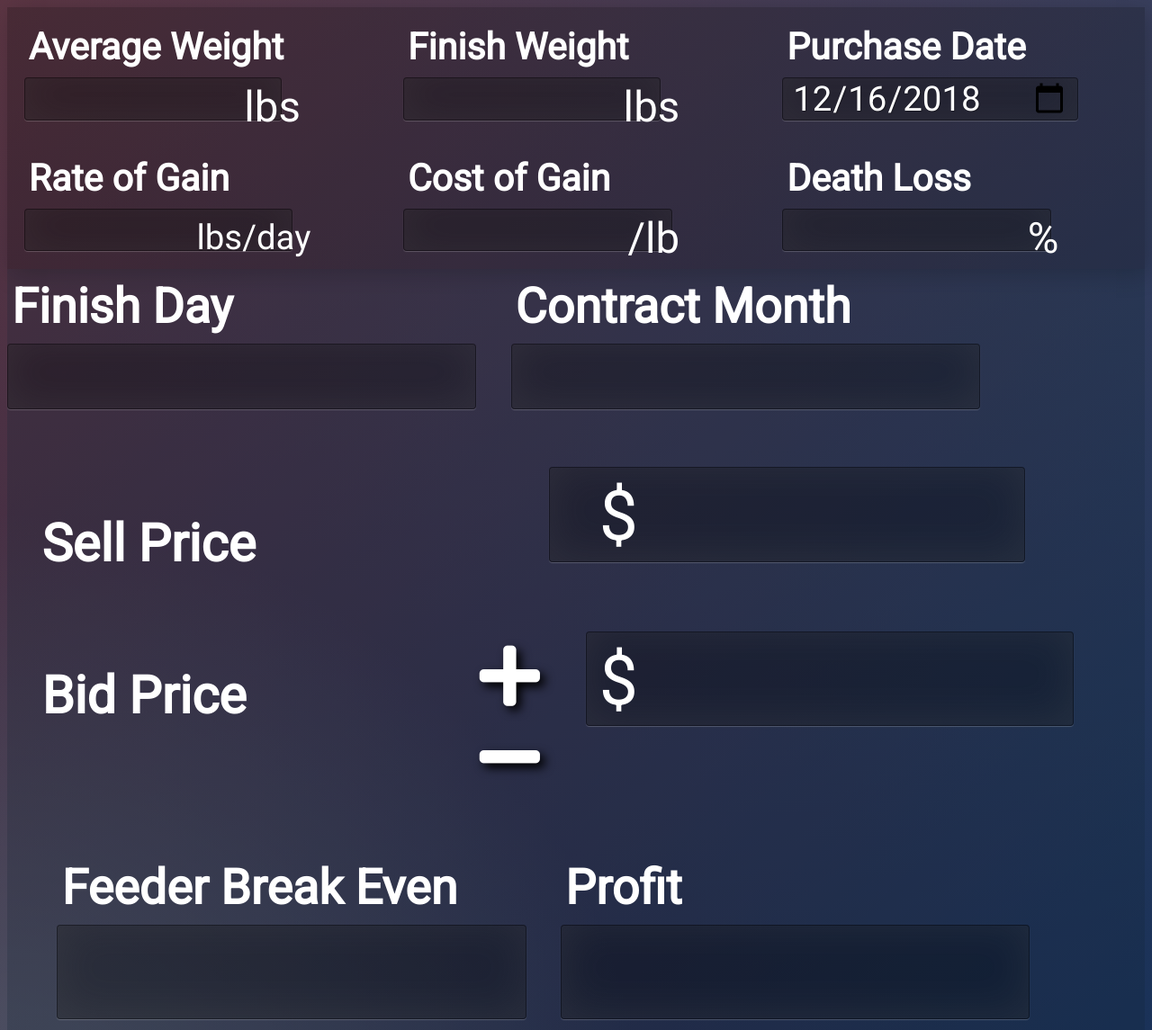
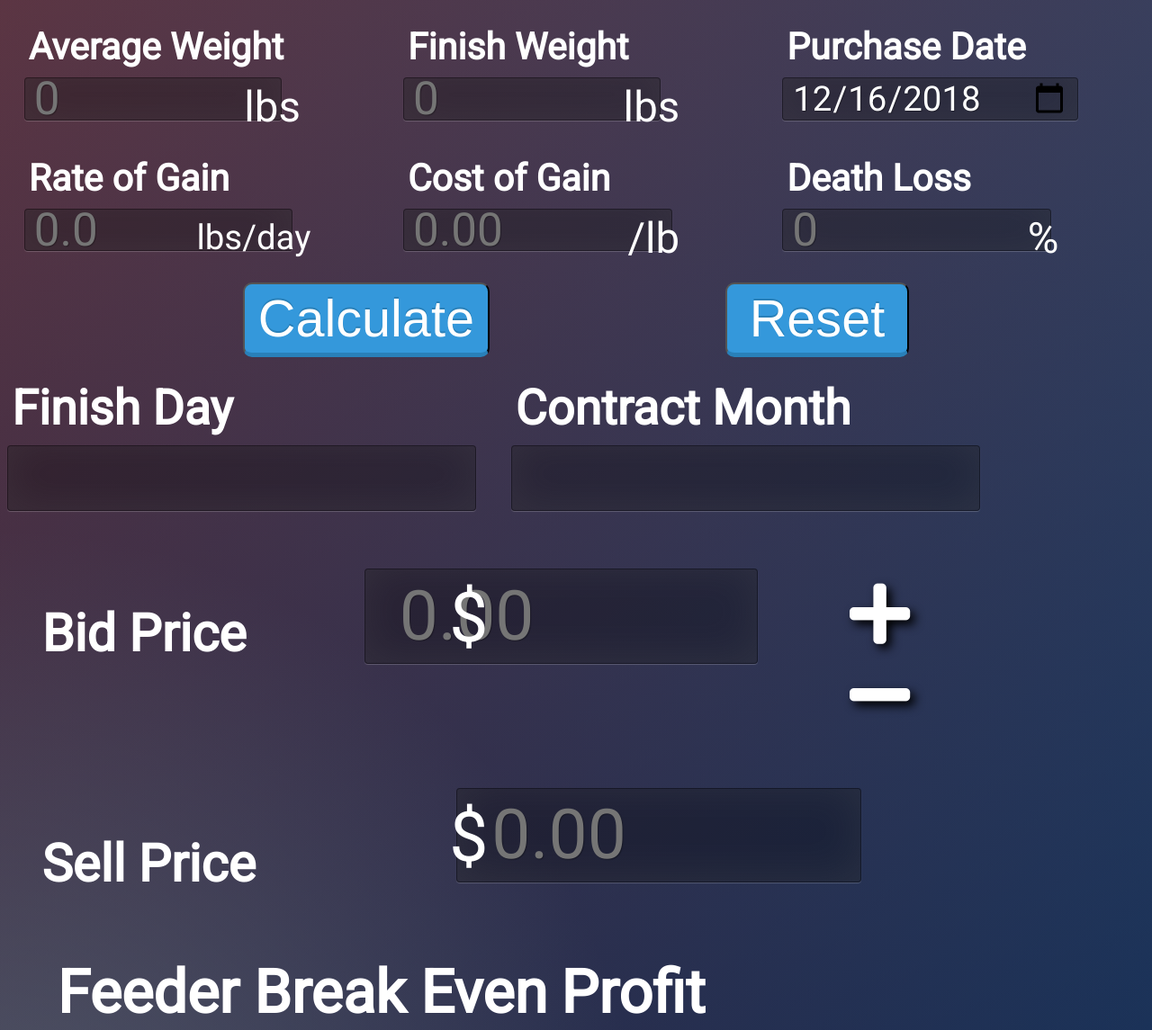
Before and after one commit to jwright4810/BreakEvenCalc, a plain HTML site: page index.html in a window 1280 px wide. Shown: the top 1145 px of the page at 90% size. Drawn offline with Linux system fonts and the light colour scheme.

Commit message:
moved buttons and added reset button (no functionality to it yet)

```diff
--- a/index.html
+++ b/index.html
@@ -15,13 +15,13 @@
         <div class="input-fields">
             <h1>Average Weight</h1>
             <span class="aver-weight">
-                <input id="aveWgt" type="number"/>
+                <input id="aveWgt" type="number" placeholder="0"/>
             </span>
         </div>
         <div class="input-fields">
             <h1>Finish Weight</h1>
             <span class="fin-weight">
-                <input id="finWgt" type="number"/>
+                <input id="finWgt" type="number" placeholder="0"/>
             </span>
         </div>
 
@@ -32,21 +32,25 @@
         <div class="input-fields">
             <h1>Rate of Gain</h1>
             <span class="rate-gain">
-                <input id="rog" type="number">
+                <input id="rog" type="number" placeholder="0.0">
             </span>
         </div>
         <div class="input-fields">
             <h1>Cost of Gain</h1>
             <span class="cost-gain">
-                <input id="cog" type="number">
+                <input id="cog" type="number" placeholder="0.00">
             </span>
         </div>
         <div class="input-fields">
             <h1>Death Loss</h1>
             <span class="death-loss">
-                <input id='dl' type="number">
+                <input id='dl' type="number" placeholder="0">
             </span>
         </div>
+    </div>
+    <div class=buts>
+        <button id="calc" onclick="calc()">Calculate</button>
+        <button id ="reset" onclick="calc()">Reset</button>
     </div>
 
     <!--Finish day and contract month  -->
@@ -65,17 +69,19 @@
 
         <!-- sell and bid inputs -->
         <div class="sell-bid">
+                <div class="bid-price">
+                    <h1>Bid Price</h1>
+                    <input id='bd-pr' type="number" placeholder="0.00"/>
+                    <div class="inc-but">
+                        <button id="bid-up"><i class="fas fa-plus"></i></button>
+                        <button id="bid-down"><i class="fas fa-minus"></i></button>
+                    </div>
+                </div>
             <div class="sell-price">
                 <h1>Sell Price</h1>
-                <input id='sel-pr' type="number" />
+                <input id='sel-pr' type="number" placeholder="0.00"/>
+
             </div>
-            <div class="bid-price">
-                <h1>Bid Price</h1>
-                <div class="inc-but">
-                    <button id="bid-up"><i class="fas fa-plus"></i></button>
-                    <button id="bid-down"><i class="fas fa-minus"></i></button>
-                </div>
-            <input id='bd-pr' type="number" />
 
         </div>
         <div class="final-output">
@@ -89,10 +95,7 @@
                 <p id="profit-output"></p>
             </div>
         </div>
-
-
     </div>
-    <button onclick="calc()">Calculate</button>
     <script src="calc.js"></script>
 </body>
 </html>
--- a/style.css
+++ b/style.css
@@ -12,12 +12,12 @@ body {
 	filter: progid:DXImageTransform.Microsoft.gradient( startColorstr='#3E1D6D', endColorstr='#092756',GradientType=1 );
 }
 .input-container {
-    background-color: rgba(0, 0, 0, 0.212);
+    /* background-color: rgba(0, 0, 0, 0.212); */
     display: flex;
     flex-direction: row;
     width: 100%;
     flex-wrap: wrap;
-    box-shadow: 5px 5px 25px rgba(0, 0, 0, 0.212)
+    /* box-shadow: 5px 5px 25px rgba(0, 0, 0, 0.212) */
 }
 .input-fields {
     display: flex;
@@ -141,9 +141,9 @@ input[type='date'] {
     right: 6vw;
     font-size: 3.7vw;
 }
-.output-container {
+/* .output-container {
     background-color: rgba(17, 34, 49, 0.212);
-}
+} */
 .proj-dates {
     display: flex;
     flex-direction: row;
@@ -189,11 +189,11 @@ input[type='date'] {
     font-family: inherit;
     width: 39vw;
     height: 6.5vw;
-    margin: 0px 3vw 0 8vw;
+    margin: 0px 25vw 0 0vw;
     background: rgba(0,0,0,0.3);
     border: none;
     outline: none;
-    padding: 10px 0px 10px 28px;
+    padding: 10px 0px 10px 38px;
     font-size: 6vw;
     color: #fff;
     text-shadow: 1px 1px 1px rgba(0,0,0,0.3);
@@ -210,13 +210,13 @@ input[type='date'] {
     position: relative;
     display: flex;
     flex-direction: row;
-    margin:  5vw 0;
+    margin: 0;
 }
 .sell-price::before {
     position: absolute;
     top: 10px;
     content: '$';
-    right: 44vw;
+    right: 57vw;
     font-size: 6vw;
 }
 .sell-price h1 {
@@ -224,17 +224,21 @@ input[type='date'] {
     margin: 4vw 8vw 0 3vw;
     width: 28vw;
 }
+#sel-pr {
+    margin: 0 22.7vw 0 0vw;
+    width: 32vw;
+}
 .bid-price {
     position: relative;
     display: flex;
     flex-direction: row;
-    margin: 5vw, 0;
+    margin: 5vw 0;
 }
 .bid-price::before {
     position: absolute;
     top: 10px;
     content: '$';
-    right: 44vw;
+    right: 57vw;
     font-size: 6vw;
 }
 .bid-price h1 {
@@ -245,11 +249,11 @@ input[type='date'] {
 .inc-but {
     display: flex;
     flex-direction: column;
-    margin: 0 0 0 10vw;
+    margin: 0px 0 0px 5vw;
 }
 #bd-pr {
     margin: 0 3vw 0 0vw;
-    width: 40vw;
+    width: 31vw;
 }
 .inc-but button {
     padding: 0;
@@ -268,7 +272,7 @@ input[type='date'] {
 }
 .final-output {
     display: flex;
-    margin: 5vw 10vw 5vw 5vw;
+    margin: 2vw 10vw 5vw 5vw;
     justify-content: center;
 }
 .break-even {
@@ -276,11 +280,13 @@ input[type='date'] {
     flex-direction: column;
     justify-content: center;
     margin-left: 30px;
+    font-size: 2.6vw;
 }
 .profit {
     display:flex;
     flex-direction: column;
     justify-content: center;
+    font-size: 2.6vw;
 }
 #feeder-be {
     font-family: inherit;
@@ -292,7 +298,7 @@ input[type='date'] {
     outline: none;
     padding: 10px;
     font-size: 5.5vw;
-	color: #fff;
+	color: yellow;
 	text-shadow: 1px 1px 1px rgba(0,0,0,0.3);
 	border: 1px solid rgba(0,0,0,0.3);
 	border-radius: 4px;
@@ -313,7 +319,7 @@ input[type='date'] {
     outline: none;
     padding: 10px;
     font-size: 5.5vw;
-	color: #fff;
+	color: yellow;
 	text-shadow: 1px 1px 1px rgba(0,0,0,0.3);
 	border: 1px solid rgba(0,0,0,0.3);
 	border-radius: 4px;
@@ -324,18 +330,37 @@ input[type='date'] {
 	-ms-transition: box-shadow .5s ease;
     transition: box-shadow .5s ease;
 }
-button {
+.buts {
+    display: flex;
+    justify-content: space-evenly;
+}
+#calc {
     background-color: #3498DB;
     border-bottom: 5px solid #2980B9;
     text-shadow: 0px -2px #2980B9;
     position: relative;
-	padding: 5px 40px;
-    margin: 0px 10px 10px 95px;
+    padding: 5px 15px;
+    margin: 15px 0px;
     border-radius: 10px;
-	font-size: 5.5vw;
+    font-size: 4.5vw;
     color: #FFF;
     text-decoration: none;
     transition: all 0.1s;
     -webkit-transition: all 0.1s;
     outline: none;
 }
+#reset {
+    background-color: #3498DB;
+    border-bottom: 5px solid #2980B9;
+    text-shadow: 0px -2px #2980B9;
+    position: relative;
+    padding: 5px 25px;
+    margin: 15px 0px;
+    border-radius: 10px;
+    font-size: 4.5vw;
+    color: #FFF;
+    text-decoration: none;
+    transition: all 0.1s;
+    -webkit-transition: all 0.1s;
+    outline: none;
+}
```
Lines whose indentation alone changed are shown as unchanged.
